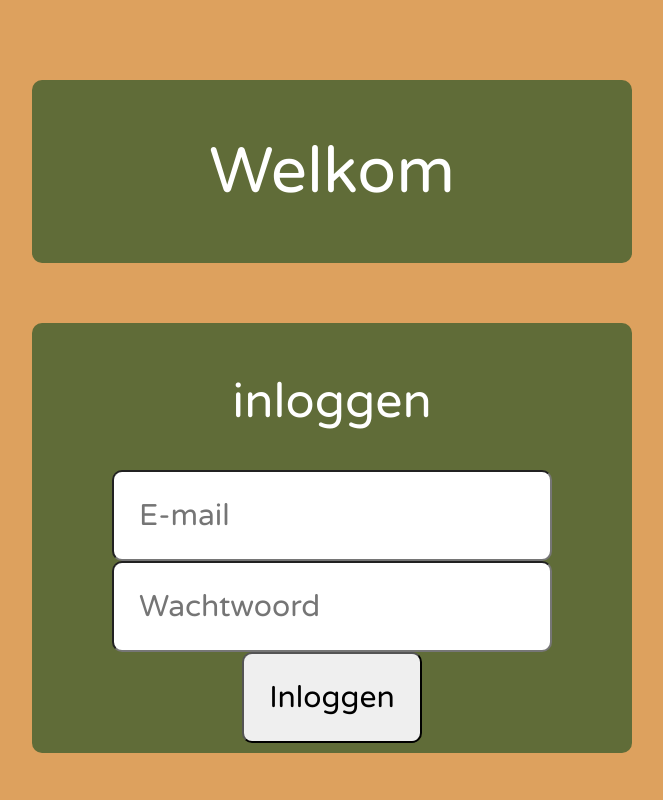
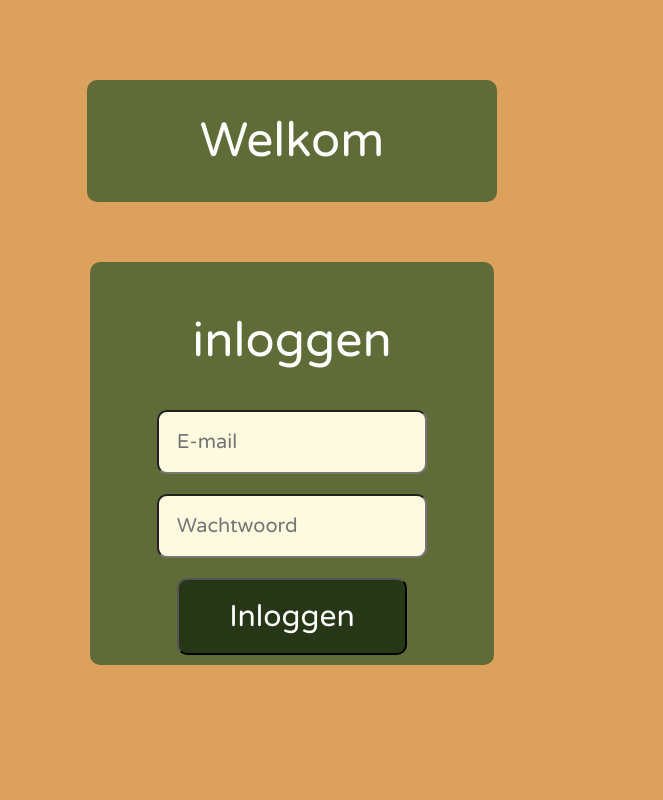
Before and after one commit to ChillsyOnGit/FloraFlux, a PHP site: page /login.php in a window 1280 px wide. Shown: the whole page, without its empty margins (348-1011 px from the left). Run offline with PHP 8.4, Linux system fonts and the light colour scheme.

Commit message:
meer login

```diff
--- a/css/login.css
+++ b/css/login.css
@@ -8,7 +8,7 @@ body {
 }
 
 h1 {
-    font-size: 4em;
+    font-size: 3em;
     color:white;
     font-weight: 400;
 }
@@ -24,34 +24,29 @@ h2 {
     }
 }
 
-input[type="email"] {
-    padding: 25px;
-    font-size: 30px;
+input {
+    padding: 18px;
+    font-size: 20px;
     border-radius: 10px;
-}
-
-input[type="password"] {
-    padding: 25px;
-    font-size: 30px;
-    border-radius: 10px;
+    max-width: 60%;
+    background-color: var(--white);
 }
 
 input[type="submit"] {
-    padding: 25px;
+    padding: 18px;
     font-size: 30px;
     border-radius: 10px;
+    background-color: var(--dark-green);
+    color: white;
+    width: 100%;
 }
 
 .box1 {
     display: flex;
     justify-content: center;
     background-color: var(--green);
-    width: 100%;
+    width: 107%;
     border-radius: 10px;
-    padding-left: 40px;
-    padding-right: 40px;
-    padding-top: 10px;
-    padding-bottom: 10px;
 }
 
 .box2 {
@@ -62,16 +57,15 @@ input[type="submit"] {
     background-color: var(--green);
     width: 100%;
     border-radius: 10px;
-    padding-left: 40px;
-    padding-right: 40px;
-    padding-top: 10px;
-    padding-bottom: 10px;
+    padding: 10px;
 }
 
 form {
     display: flex;
     flex-direction: column;
     align-items: center;
+    width: 100%;
+    gap: 20px;
 }
 
 .grotebox {
@@ -79,4 +73,6 @@ form {
     margin-top: 10vh;
     gap: 60px;
     flex-direction: column;
+    align-items: center;
+    width: 30%;
 }
--- a/login.php
+++ b/login.php
@@ -19,8 +19,8 @@
         <input type="email" name="email" placeholder="E-mail">
         <input type="password" name="password" placeholder="Wachtwoord">
         <input type="submit" value="Inloggen">
-</form>
-    </div>
+    </form>
+</div>
 </div>
 </body>
 </html>
```
